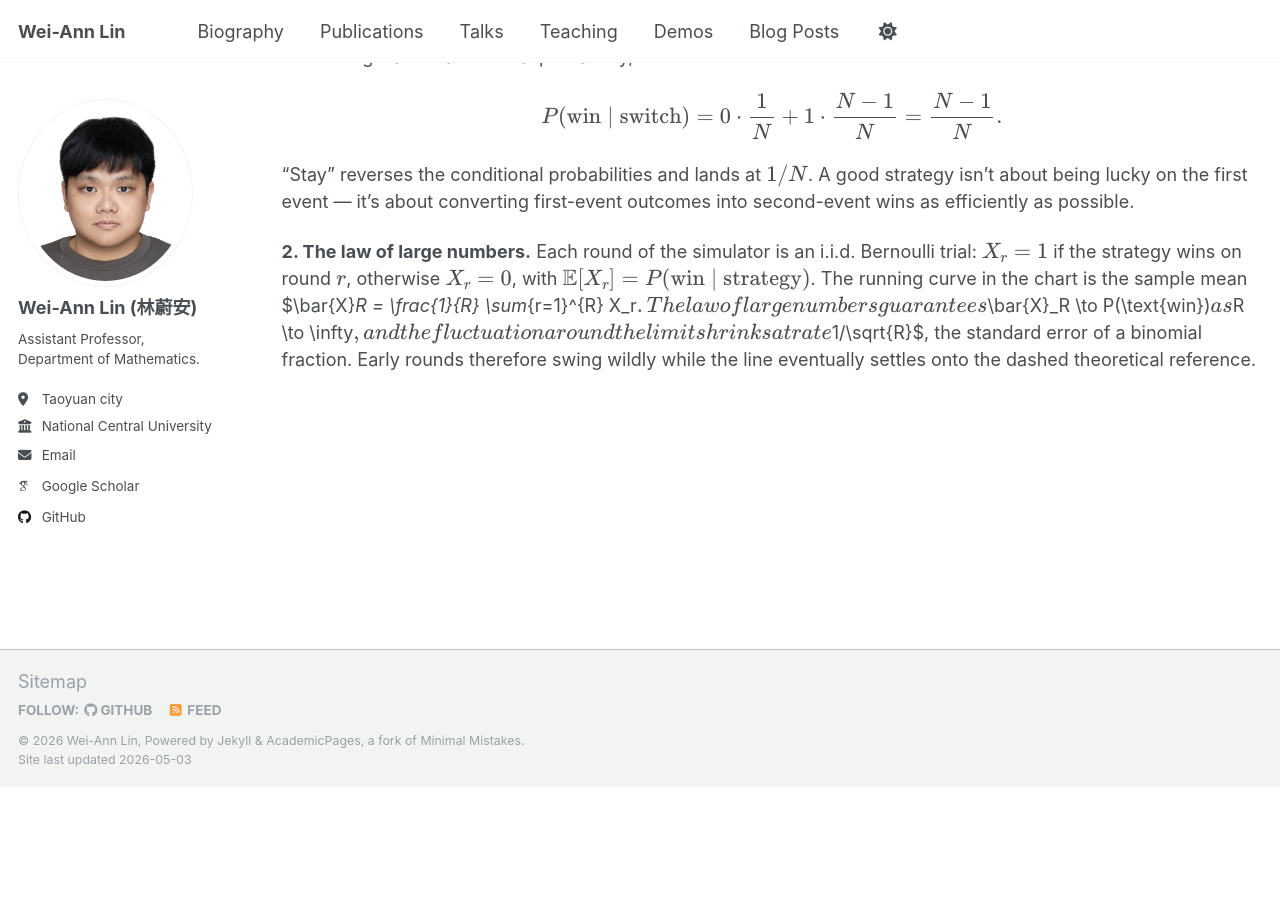
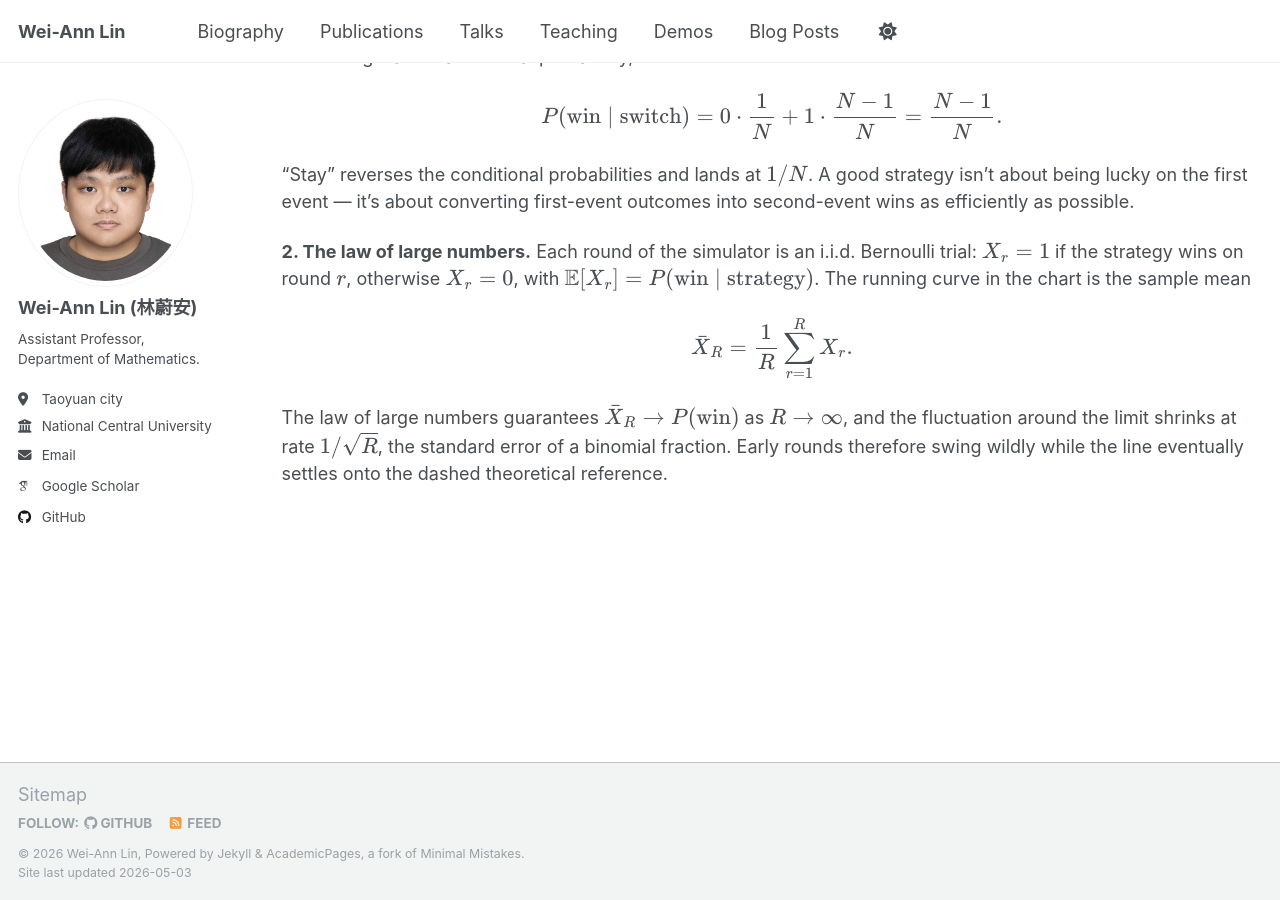
Before and after one commit to weiannlin/weiannlin.github.io, a Jekyll site: the page built from _pages/demos-monty-hall.md, in a window 1280 px wide and 900 px high, scrolled down 1900 px. Built offline with Jekyll 4.4.1, drawn with Linux system fonts in a browser that asks for light colours; some web fonts are replaced; before the commit the page ends 2687 px from its top, so only the background shows below that.

Commit message:
fix LaTeX rendering in LLN paragraph
kramdown was eating underscores in inline math (parsing _R / _r as italic
emphasis), breaking $...$ pairing across the whole paragraph. Two fixes:
- escape underscores as \_ in inline math so kramdown leaves them alone
- promote the central sample-mean equation to display block (kramdown
  treats $$...$$ as opaque math; no escaping needed inside)

```diff
--- a/_pages/demos-monty-hall.md
+++ b/_pages/demos-monty-hall.md
@@ -138,7 +138,11 @@ $$P(\text{win} \mid \text{switch}) = 0 \cdot \frac{1}{N} + 1 \cdot \frac{N-1}{N}
 
 "Stay" reverses the conditional probabilities and lands at $1/N$. A good strategy isn't about being lucky on the first event — it's about converting first-event outcomes into second-event wins as efficiently as possible.
 
-**2. The law of large numbers.** Each round of the simulator is an i.i.d. Bernoulli trial: $X_r = 1$ if the strategy wins on round $r$, otherwise $X_r = 0$, with $\mathbb{E}[X_r] = P(\text{win} \mid \text{strategy})$. The running curve in the chart is the sample mean $\bar{X}_R = \frac{1}{R} \sum_{r=1}^{R} X_r$. The law of large numbers guarantees $\bar{X}_R \to P(\text{win})$ as $R \to \infty$, and the fluctuation around the limit shrinks at rate $1/\sqrt{R}$, the standard error of a binomial fraction. Early rounds therefore swing wildly while the line eventually settles onto the dashed theoretical reference.
+**2. The law of large numbers.** Each round of the simulator is an i.i.d. Bernoulli trial: $X\_r = 1$ if the strategy wins on round $r$, otherwise $X\_r = 0$, with $\mathbb{E}[X\_r] = P(\text{win} \mid \text{strategy})$. The running curve in the chart is the sample mean
+
+$$\bar{X}_R = \frac{1}{R} \sum_{r=1}^{R} X_r.$$
+
+The law of large numbers guarantees $\bar{X}\_R \to P(\text{win})$ as $R \to \infty$, and the fluctuation around the limit shrinks at rate $1/\sqrt{R}$, the standard error of a binomial fraction. Early rounds therefore swing wildly while the line eventually settles onto the dashed theoretical reference.
 
 <script>
 (function() {
```
